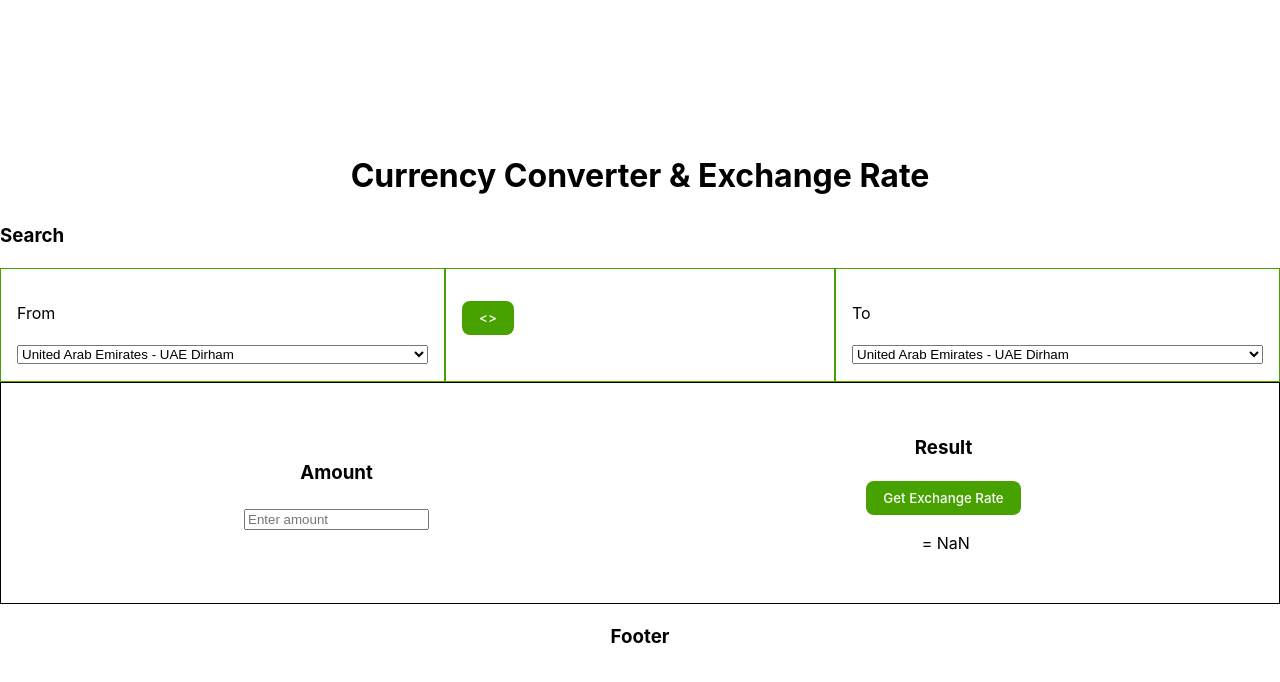
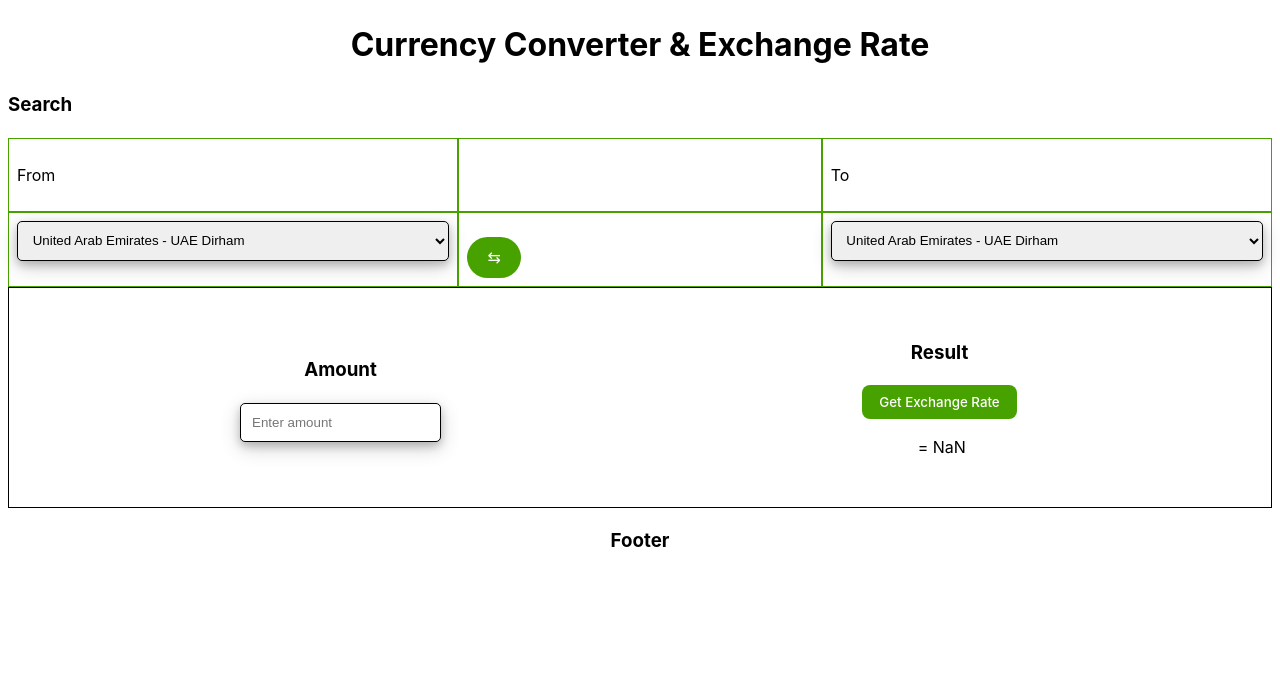
Before and after one commit to BeckieMorton/convert-it-currency, a React (Vite) app: page / in a window 1280 px wide. Shown: the top 682 px of the page. Built offline with nearby package versions, Linux system fonts and the light colour scheme.

Commit message:
added some styling

```diff
--- a/src/components/Search/Search.jsx
+++ b/src/components/Search/Search.jsx
@@ -23,6 +23,12 @@ export const Search = () => {
       <div className={styles.searchContainer}>
         <div className={styles.searchBox}>
           <p>From</p>
+        </div>
+        <div className={styles.searchBox}></div>
+        <div className={styles.searchBox}>
+          <p>To</p>
+        </div>
+        <div className={styles.searchBox}>
           <select
             value={fromCurrency}
             onChange={(event) => setFromCurrency(event.target.value)}
@@ -36,10 +42,18 @@ export const Search = () => {
         </div>
         <div className={styles.searchBox}>
           <p> </p>
-          <button>&lt;&gt;</button>
+          <button
+            style={{
+              fontWeight: "900",
+              fontSize: "16px",
+              borderRadius: "60px",
+            }}
+          >
+            {/* <img src="./assets/switch-green.png" alt="switch currency" /> */}
+            &#x21c6;
+          </button>
         </div>
         <div className={styles.searchBox}>
-          <p>To</p>
           <select
             value={toCurrency}
             onChange={(event) => setToCurrency(event.target.value)}
--- a/src/components/Search/Search.module.css
+++ b/src/components/Search/Search.module.css
@@ -4,10 +4,19 @@
 }
 
 .searchBox {
-  padding: 1em;
+  padding: 0.5em;
   border: 1px solid #47a200;
+  position: relative;
 }
 
 .searchBox p {
   text-align: left;
 }
+
+.searchBox img {
+  max-width: 30px;
+  padding: 0.8em;
+  border-radius: 40px;
+  border: 1px solid grey;
+  box-shadow: 0 2px 4px 0 rgba(0, 0, 0, 0.2), 0 6px 20px 0 rgba(0, 0, 0, 0.19);
+}
--- a/src/index.css
+++ b/src/index.css
@@ -18,14 +18,6 @@ a:hover {
   color: #ea1e63;
 }
 
-body {
-  margin: 0;
-  display: flex;
-  place-items: center;
-  min-width: 320px;
-  min-height: 100vh;
-}
-
 button {
   border-radius: 8px;
   border: 1px solid transparent;
@@ -41,3 +33,17 @@ button:hover {
   background-color: #ea1e63;
   transform: scale(1.1);
 }
+
+input {
+  padding: 0.8em;
+  border-radius: 5px;
+  border: 1px solid black;
+  box-shadow: 0 4px 8px 0 rgba(0, 0, 0, 0.2), 0 6px 20px 0 rgba(0, 0, 0, 0.19);
+}
+
+select {
+  padding: 0.8em;
+  border-radius: 5px;
+  border: 1px solid black;
+  box-shadow: 0 4px 8px 0 rgba(0, 0, 0, 0.2), 0 6px 20px 0 rgba(0, 0, 0, 0.19);
+}
--- a/src/pages/Home.jsx
+++ b/src/pages/Home.jsx
@@ -1,11 +1,11 @@
-import React from "react";
 import { Header } from "../components/Header/Header";
 import { Search } from "../components/Search/Search";
 import { Footer } from "../components/Footer/Footer";
 
+import styles from "./Home.module.css";
 export const Home = () => {
   return (
-    <div>
+    <div className={styles.container}>
       <Header />
       <Search />
       <Footer />
--- /dev/null
+++ b/src/pages/Home.module.css
@@ -0,0 +1,3 @@
+.container {
+  align-items: center;
+}
```
Also changed, not shown: public/assets/switch-green.png (added), public/assets/switch-pink.png (added).
